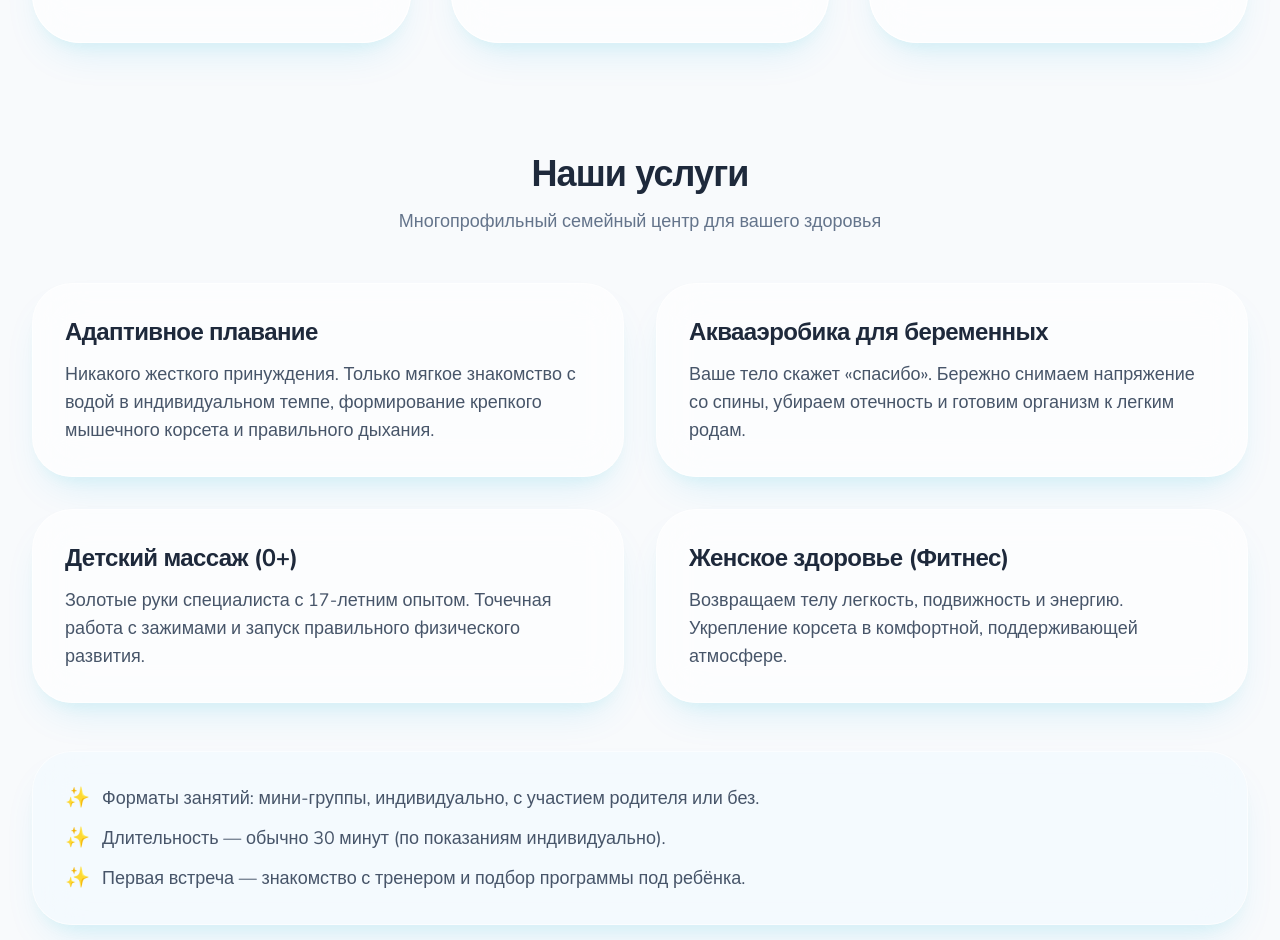
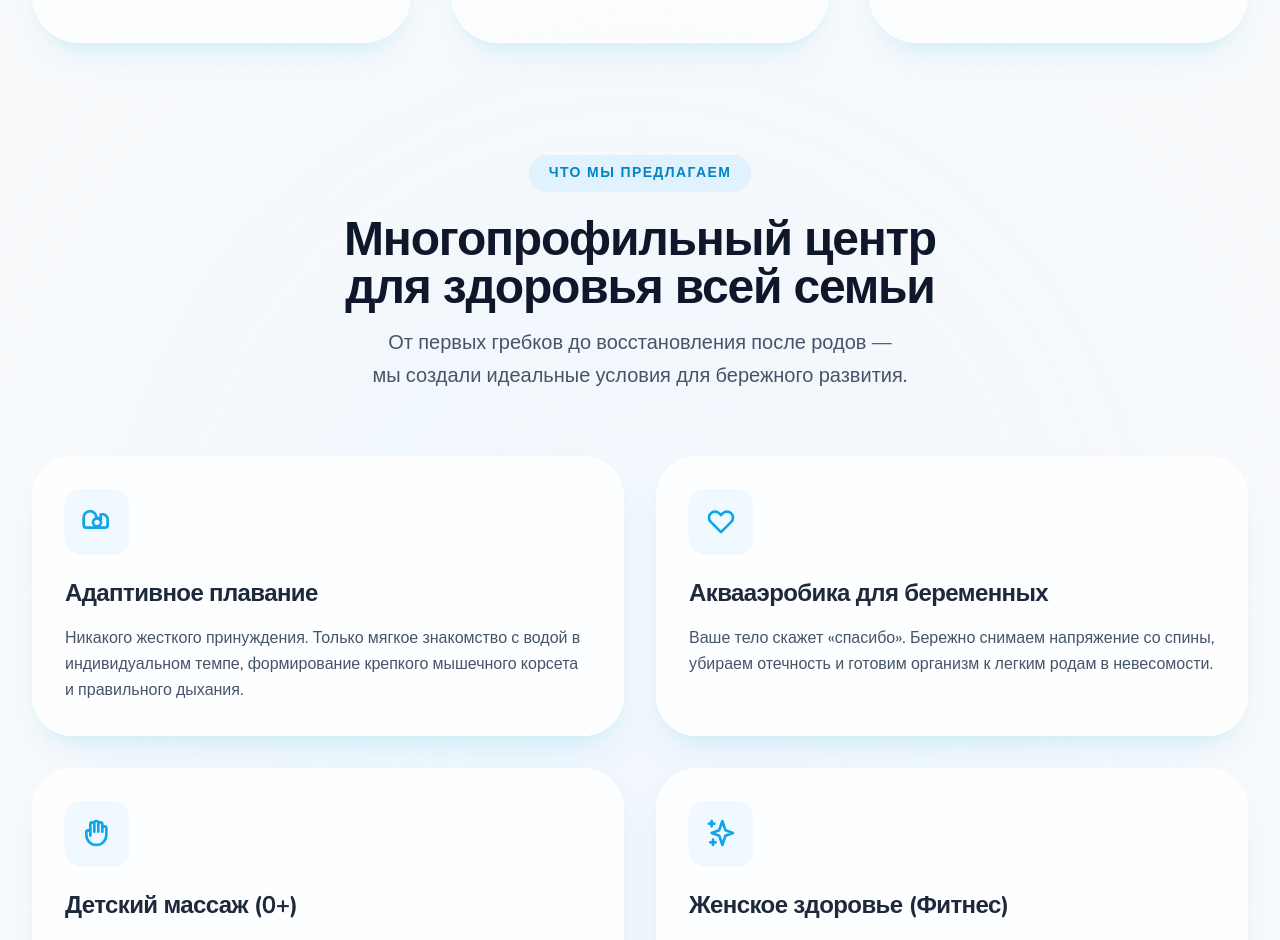
Before and after one commit to peexthree/Akulenok, a Next.js app: page / in a window 1280 px wide. Shown: the part 7180-8120 px from the top of the page. Built offline with nearby package versions, Linux system fonts and the light colour scheme.

Commit message:
Update services.js

```diff
--- a/components/services.js
+++ b/components/services.js
@@ -1,5 +1,7 @@
+"use client";
 import React from "react";
 import Container from "./container";
+import SectionTitle from "./SectionTitle"; // Подключаем наш новый глобальный заголовок
 import { motion } from "framer-motion";
 
 export default function Services() {
@@ -14,7 +16,7 @@ export default function Services() {
   };
 
   const itemVariants = {
-    hidden: { opacity: 0, y: 20 },
+    hidden: { opacity: 0, y: 30 },
     visible: {
       opacity: 1,
       y: 0,
@@ -25,85 +27,107 @@ export default function Services() {
     },
   };
 
-  const Item = ({ title, desc }) => (
+  // Компонент карточки теперь принимает иконку
+  const Item = ({ title, desc, icon }) => (
     <motion.div
       variants={itemVariants}
-      whileHover={{ scale: 1.02 }}
-      className="glass-card p-8 flex flex-col h-full justify-start transition-all duration-300 hover:shadow-lg bg-white/60"
+      whileHover={{ y: -8, scale: 1.02 }}
+      className="bg-white/80 backdrop-blur-xl p-8 rounded-[2.5rem] border border-white shadow-soft flex flex-col h-full justify-start transition-all duration-300 hover:shadow-xl group"
     >
-      <h3 className="text-xl lg:text-2xl font-bold text-slate-800 mb-3">{title}</h3>
-      <p className="text-slate-600 leading-relaxed text-base lg:text-lg">{desc}</p>
+      <div className="w-16 h-16 mb-6 rounded-2xl bg-sky-50 flex items-center justify-center text-sky-500 group-hover:scale-110 group-hover:bg-sky-500 group-hover:text-white transition-all duration-300 shadow-sm">
+        {icon}
+      </div>
+      <h3 className="text-xl lg:text-2xl font-bold text-slate-800 mb-4 tracking-tight">{title}</h3>
+      <p className="text-slate-600 font-medium leading-relaxed">{desc}</p>
     </motion.div>
   );
 
   return (
-    <Container className="py-16">
-      <div  className="text-center mb-12 ">
-        <motion.h2
-          initial={{ opacity: 0, y: -20 }}
-          whileInView={{ opacity: 1, y: 0 }}
-          viewport={{ once: true }}
-          transition={{ duration: 0.6 }}
-          className="text-3xl lg:text-4xl font-extrabold text-slate-800"
-        >
-          Наши услуги
-        </motion.h2>
-        <motion.p
-          initial={{ opacity: 0, y: -10 }}
-          whileInView={{ opacity: 1, y: 0 }}
-          viewport={{ once: true }}
-          transition={{ duration: 0.6, delay: 0.1 }}
-          className="text-slate-500 mt-3 text-lg"
-        >
-          Многопрофильный семейный центр для вашего здоровья
-        </motion.p>
-      </div>
+    <Container className="py-24 relative z-10">
+
+      {/* Декоративный фон для объема */}
+      <div className="absolute top-1/2 left-1/2 -translate-x-1/2 -translate-y-1/2 w-full h-full max-w-4xl bg-gradient-to-tr from-sky-100/40 to-blue-50/40 rounded-full blur-[120px] -z-10" />
+
+      {/* Используем наш новый смарт-компонент */}
+      <SectionTitle
+        pretitle="Что мы предлагаем"
+        title="Многопрофильный центр для здоровья всей семьи"
+      >
+        От первых гребков до восстановления после родов — мы создали идеальные условия для бережного развития.
+      </SectionTitle>
 
       <motion.div
         variants={containerVariants}
         initial="hidden"
         whileInView="visible"
         viewport={{ once: true, margin: "-50px" }}
-        className="grid gap-6 md:grid-cols-2 lg:gap-8"
+        className="grid gap-6 md:grid-cols-2 lg:gap-8 mt-12"
       >
         <Item
           title="Адаптивное плавание"
           desc="Никакого жесткого принуждения. Только мягкое знакомство с водой в индивидуальном темпе, формирование крепкого мышечного корсета и правильного дыхания."
+          icon={
+            <svg className="w-8 h-8" fill="none" viewBox="0 0 24 24" stroke="currentColor">
+              <path strokeLinecap="round" strokeLinejoin="round" strokeWidth={2} d="M14.752 11.168l-3.197-2.132A4 4 0 002 9.859V15a2 2 0 002 2h14a2 2 0 002-2v-3.836a4 4 0 00-5.248-3.996z" />
+              <path strokeLinecap="round" strokeLinejoin="round" strokeWidth={2} d="M15 13a3 3 0 11-6 0 3 3 0 016 0z" />
+            </svg>
+          }
         />
         <Item
           title="Аквааэробика для беременных"
-          desc="Ваше тело скажет «спасибо». Бережно снимаем напряжение со спины, убираем отечность и готовим организм к легким родам."
+          desc="Ваше тело скажет «спасибо». Бережно снимаем напряжение со спины, убираем отечность и готовим организм к легким родам в невесомости."
+          icon={
+            <svg className="w-8 h-8" fill="none" viewBox="0 0 24 24" stroke="currentColor">
+              <path strokeLinecap="round" strokeLinejoin="round" strokeWidth={2} d="M4.318 6.318a4.5 4.5 0 000 6.364L12 20.364l7.682-7.682a4.5 4.5 0 00-6.364-6.364L12 7.636l-1.318-1.318a4.5 4.5 0 00-6.364 0z" />
+            </svg>
+          }
         />
         <Item
           title="Детский массаж (0+)"
-          desc="Золотые руки специалиста с 17-летним опытом. Точечная работа с зажимами и запуск правильного физического развития."
+          desc="Золотые руки специалиста с 17-летним опытом. Точечная работа с зажимами, снятие гипертонуса и запуск правильного физического развития."
+          icon={
+            <svg className="w-8 h-8" fill="none" viewBox="0 0 24 24" stroke="currentColor">
+              <path strokeLinecap="round" strokeLinejoin="round" strokeWidth={2} d="M7 11.5V14m0-2.5v-6a1.5 1.5 0 113 0m-3 6a1.5 1.5 0 00-3 0v2a7.5 7.5 0 0015 0v-5a1.5 1.5 0 00-3 0m-6-3V11m0-5.5v-1a1.5 1.5 0 013 0v1m0 0V11m0-5.5a1.5 1.5 0 013 0v3m0 0V11" />
+            </svg>
+          }
         />
         <Item
           title="Женское здоровье (Фитнес)"
-          desc="Возвращаем телу легкость, подвижность и энергию. Укрепление корсета в комфортной, поддерживающей атмосфере."
+          desc="Возвращаем телу легкость, подвижность и энергию. Укрепление мышечного корсета и тазового дна в комфортной, поддерживающей атмосфере."
+          icon={
+            <svg className="w-8 h-8" fill="none" viewBox="0 0 24 24" stroke="currentColor">
+              <path strokeLinecap="round" strokeLinejoin="round" strokeWidth={2} d="M5 3v4M3 5h4M6 17v4m-2-2h4m5-16l2.286 6.857L21 12l-5.714 2.143L13 21l-2.286-6.857L5 12l5.714-2.143L13 3z" />
+            </svg>
+          }
         />
       </motion.div>
 
+      {/* Информационный блок */}
       <motion.div
-        initial={{ opacity: 0, y: 20 }}
+        initial={{ opacity: 0, y: 30 }}
         whileInView={{ opacity: 1, y: 0 }}
         viewport={{ once: true }}
         transition={{ duration: 0.6, delay: 0.4 }}
-        className="mt-12 p-8 glass-card bg-sky-50/50"
+        className="mt-12 p-8 lg:p-10 bg-gradient-to-r from-sky-50 to-white rounded-[2.5rem] border border-sky-100 shadow-sm relative overflow-hidden"
       >
-        <ul className="text-slate-600 space-y-3 list-none text-lg">
-          <li className="flex items-start">
-            <span className="text-sky-400 mr-3 text-xl">✨</span>
-            <span>Форматы занятий: мини‑группы, индивидуально, с участием родителя или без.</span>
-          </li>
-          <li className="flex items-start">
-            <span className="text-sky-400 mr-3 text-xl">✨</span>
-            <span>Длительность — обычно 30 минут (по показаниям индивидуально).</span>
-          </li>
-          <li className="flex items-start">
-            <span className="text-sky-400 mr-3 text-xl">✨</span>
-            <span>Первая встреча — знакомство с тренером и подбор программы под ребёнка.</span>
-          </li>
+        <div className="absolute top-0 right-0 w-32 h-32 bg-sky-200/30 rounded-full blur-2xl -translate-y-1/2 translate-x-1/2" />
+
+        <h4 className="text-xl font-bold text-slate-800 mb-6">Важно знать о занятиях:</h4>
+        <ul className="text-slate-600 space-y-4 list-none text-lg font-medium relative z-10">
+          {[
+            "Форматы занятий: мини‑группы, индивидуально, с участием родителя или без.",
+            "Длительность — обычно 30 минут (по показаниям индивидуально).",
+            "Первая встреча — знакомство с тренером и подбор программы под ребёнка."
+          ].map((text, idx) => (
+            <li key={idx} className="flex items-start gap-4">
+              <div className="shrink-0 w-6 h-6 rounded-full bg-sky-100 flex items-center justify-center text-sky-500 mt-1">
+                <svg className="w-4 h-4" fill="none" viewBox="0 0 24 24" stroke="currentColor">
+                  <path strokeLinecap="round" strokeLinejoin="round" strokeWidth={3} d="M5 13l4 4L19 7" />
+                </svg>
+              </div>
+              <span className="leading-relaxed">{text}</span>
+            </li>
+          ))}
         </ul>
       </motion.div>
     </Container>
```
